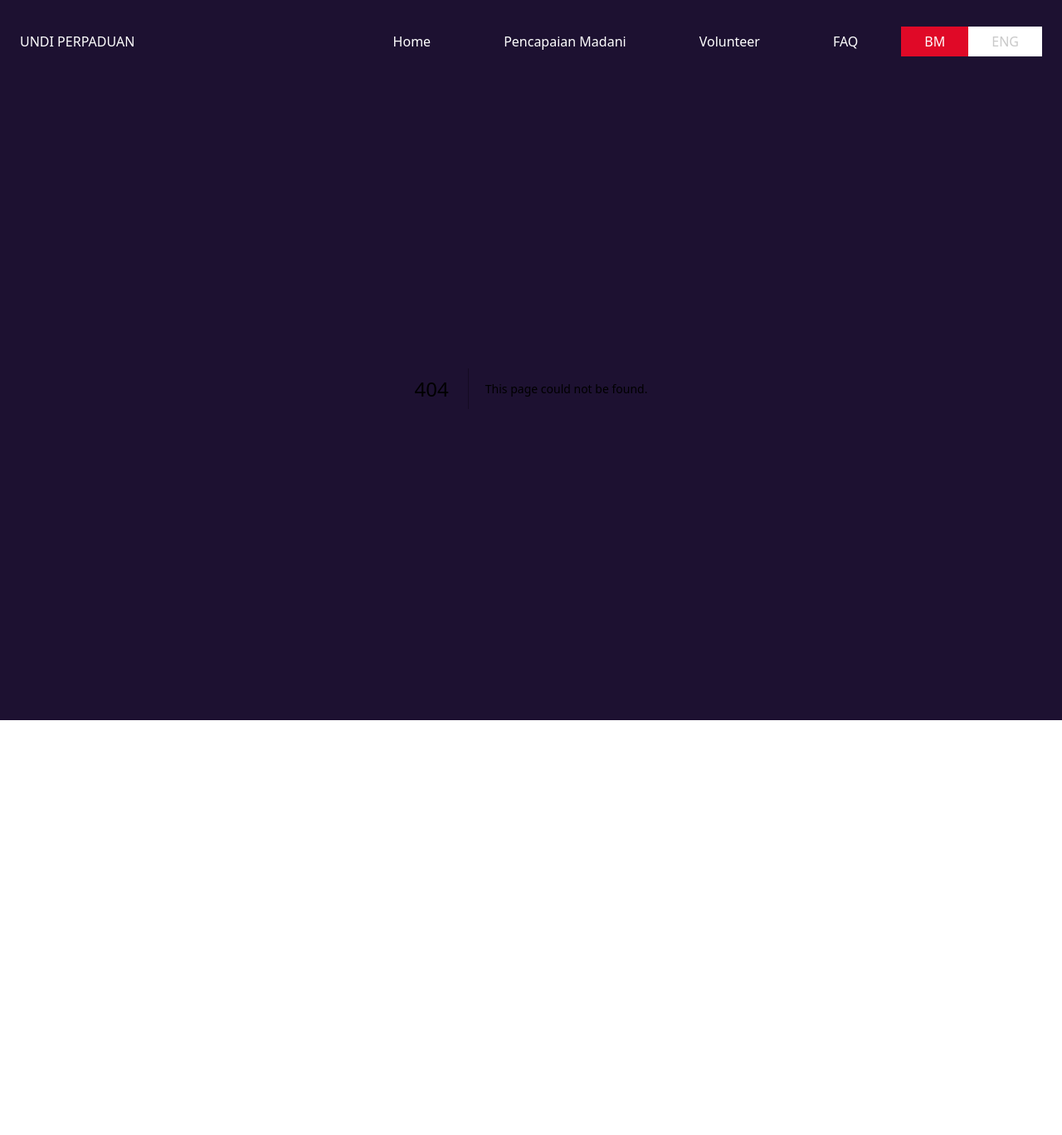
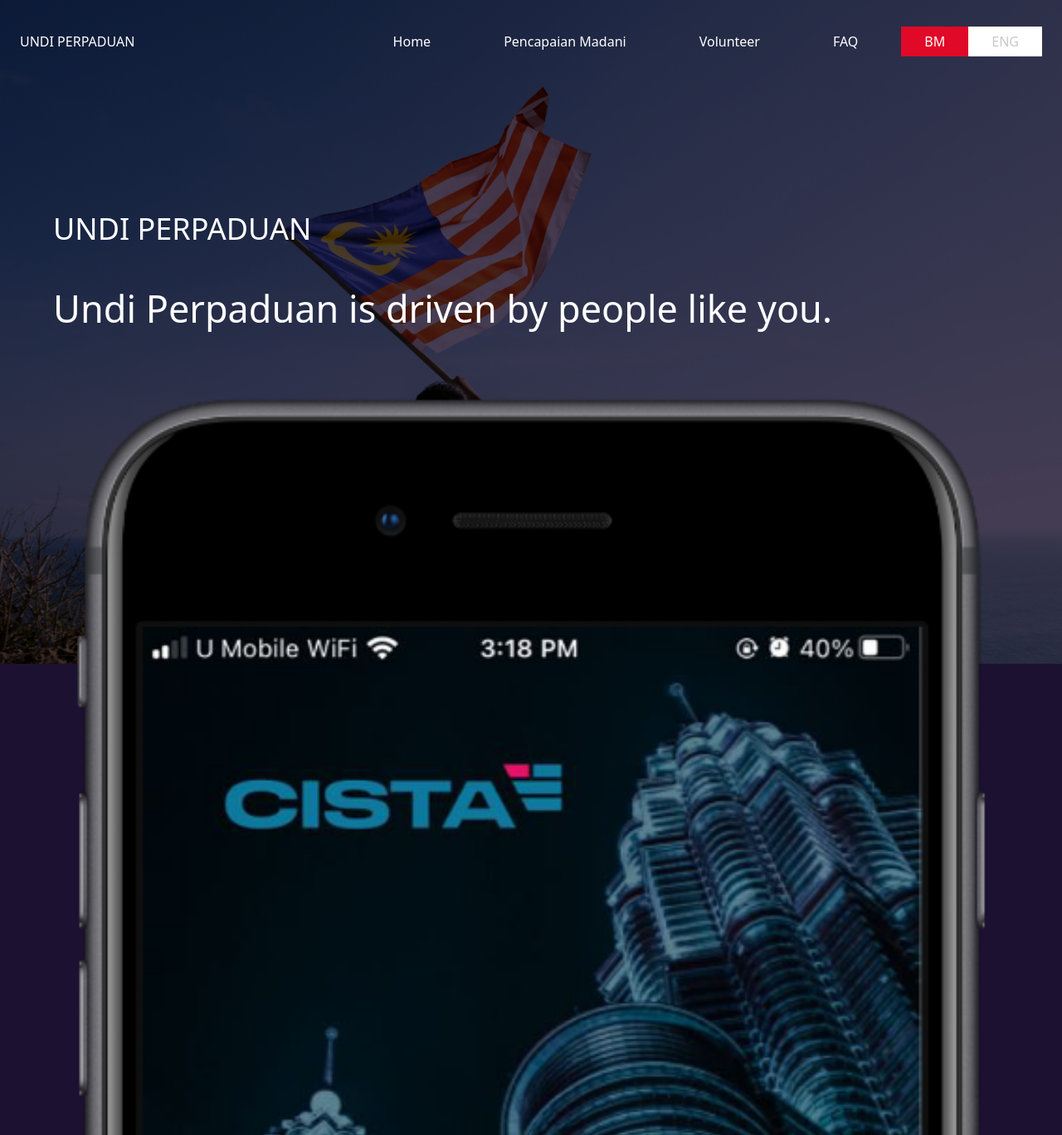
Before and after one commit to hafiyb/TMadani, a Next.js app: page /pencapaian in a window 1280 px wide. Before the commit this address had no page. Shown: the top 1368 px of the page at 83% size. Before the commit the page ends 868 px from the top, so only its background shows below. Built offline with nearby package versions, Linux system fonts and the light colour scheme; a web font is replaced by a local one.

Commit message:
feat: bugfix involving client component

```diff
--- a/src/app/layout.js
+++ b/src/app/layout.js
@@ -1,32 +1,19 @@
-'use client';
 import './globals.css';
 import { Inter } from 'next/font/google';
 import Navbar from './pages/navbar';
-import Footer from './pages/footer';
-import { useEffect, useState } from 'react';
-import NavbarMobile from './pages/navbarMobile';
 
 const inter = Inter({ subsets: ['latin'] });
 
 export const metadata = {
-  title: 'Create Next App',
+  title: 'Tawaran Madani',
   description: 'Generated by create next app',
 };
 
 export default function RootLayout({ children }) {
-  const [width, setWidth] = useState(0);
-
-  useEffect(() => {
-    setWidth(window.innerWidth);
-  });
   return (
     <html className='flex flex-col' lang='en'>
       <body>
-        {width >= 1280 ? (
         <Navbar className='h-auto'>{children}</Navbar>
-        ) : (
-          <NavbarMobile className='h-auto'>{children}</NavbarMobile>
-        )}
       </body>
     </html>
   );
--- a/src/app/pages/footer.js
+++ b/src/app/pages/footer.js
@@ -7,7 +7,7 @@
         <div className="mb-20 text-xs">SITEMAP</div>
         <div className="flex flex-col mb-24 gap-3">
           <Link href='/'>Home</Link>
-          <Link href='/'>Tawaran Perpaduan</Link>
+          <Link href='/'>Pencapaian Madani</Link>
           <Link href='/volunteer'>Volunteer</Link>
           <Link href='/faq'>FAQs</Link>
         </div>
--- a/src/app/pages/navbar.js
+++ b/src/app/pages/navbar.js
@@ -1,27 +1,45 @@
 'use client';
 
 import Link from 'next/link';
-import { useState } from 'react';
+import { useEffect, useState } from 'react';
+import NavbarMobile from './navbarMobile';
 
 const Navbar = ({ children }) => {
   const [language, setLanguage] = useState(0);
 
-  return (
+  const [width, setWidth] = useState(0);
+
+  useEffect(() => {
+    setWidth(window.innerWidth);
+  });
+  return width >= 1280 ? (
     <div className='flex min-w-full justify-center bg-tp-darkBlue bg-cover'>
       <div className='relative min-h-screen w-full items-start justify-center '>
         <div className='flex flex-row pt-8 px-6 w-full items-center justify-between'>
           <h6 className='text-tp-white z-50'>UNDI PERPADUAN</h6>
           <div className='flex flex-row align-middle justify gap-4 h-9 z-50'>
-            <Link href="/home" className='hover:bg-tp-gray text-tp-white rounded-3xl py-3 px-9 font-ClashDisplay items-center flex'>
+            <Link
+              href='/home'
+              className='hover:bg-tp-gray text-tp-white rounded-3xl py-3 px-9 font-ClashDisplay items-center flex'
+            >
               Home
             </Link>
-            <button className='hover:bg-tp-gray text-tp-white rounded-3xl py-3 px-9 font-ClashDisplay items-center flex'>
+            <Link
+              href='/pencapaian'
+              className='hover:bg-tp-gray text-tp-white rounded-3xl py-3 px-9 font-ClashDisplay items-center flex'
+            >
               Pencapaian Madani
-            </button>
-            <Link href="/volunteer" className='hover:bg-tp-gray text-tp-white rounded-3xl py-3 px-9 font-ClashDisplay items-center flex'>
+            </Link>
+            <Link
+              href='/volunteer'
+              className='hover:bg-tp-gray text-tp-white rounded-3xl py-3 px-9 font-ClashDisplay items-center flex'
+            >
               Volunteer
             </Link>
-            <Link href='/faq' className='hover:bg-tp-gray text-tp-white rounded-3xl py-3 px-9 font-ClashDisplay items-center flex'>
+            <Link
+              href='/faq'
+              className='hover:bg-tp-gray text-tp-white rounded-3xl py-3 px-9 font-ClashDisplay items-center flex'
+            >
               FAQ
             </Link>
             <div className='bg-tp-white flex flex-row'>
@@ -51,6 +69,8 @@
         <div className='w-full  '>{children}</div>
       </div>
     </div>
+  ) : (
+    <NavbarMobile className='h-auto'>{children}</NavbarMobile>
   );
 };
 
--- a/src/app/pages/navbarMobile.js
+++ b/src/app/pages/navbarMobile.js
@@ -24,7 +24,7 @@
             <Link href='/home' onClick={() => setShowMenu(false)}>
               Home
             </Link>
-            <Link href='/' onClick={() => setShowMenu(false)}>
+            <Link href='/pencapaian' onClick={() => setShowMenu(false)}>
               Pencapaian Madani
             </Link>
             <Link href='/volunteer' onClick={() => setShowMenu(false)}>
--- /dev/null
+++ b/src/app/pencapaian/page.js
@@ -0,0 +1,123 @@
+'use client';
+import { useEffect, useState } from 'react';
+import Footer from '../pages/footer';
+import FooterMobile from '../pages/footerMobile';
+
+const Volunteer = () => {
+  const [width, setWidth] = useState(0);
+  const [activePencapaian, setActivePencapaian] = useState(false);
+
+  useEffect(() => {
+    setWidth(window.innerWidth);
+  });
+
+  return width > 1280 ? (
+    // ========================================================================================================================================
+    // ========================================================================================================================================
+    // web version here
+    // ========================================================================================================================================
+    // ========================================================================================================================================
+    <div className='flex flex-col justify-center min-h-full min-w-full absolute top-0'>
+      <div
+        className='relative w-full h-screen bg-cover flex flex-col  text-tp-white p-[5%]'
+        style={{ backgroundImage: 'url(images/volunteer1.png)' }}
+      >
+        <div className='flex justify-end items-start'>
+          <div className='w-[50%] text-title p-[10%]'>
+            The Madani Government has administered Malaysia for just over 6
+            months.
+          </div>
+          <div className='w-[50%] text-2xl/[40px] p-[10%]'>
+            In that short period, multiple initiatives have been rolled out to
+            address the economic pressures that currently weigh down on the
+            Malaysian rakyat.
+            <br />
+            <br />
+            The following snapshot outlines relevant initiatives that the Madani
+            Government has already undertaken to help enable dignified work,
+            dignified wages, and a dignified life
+          </div>
+        </div>
+        <div className=' w-full text-hero text-tp-white bottom-[10%]'>
+          Pencapaian Madani.
+        </div>
+      </div>
+      <div className='flex flex-col bg-tp-white text-tp-dark items-center '>
+        <div className='text-title px-[25%] py-32 text-center'>
+          If these policy objectives resonate with you, undilah perpaduan.
+        </div>
+        <div className='flex flex-row'>
+          <div className='  flex flex-col gap-5'>
+            <button
+              onClick={() => setActivePencapaian(0)}
+              className={` ${
+                activePencapaian === 0 ? 'bg-tp-red' : 'bg-tp-gray'
+              } py-5 px-10 text-2xl rounded-full justify-center items-center  `}
+            >
+              Jobs
+            </button>
+            <button
+              onClick={() => setActivePencapaian(1)}
+              className={` ${
+                activePencapaian === 1 ? 'bg-tp-red' : 'bg-tp-gray'
+              } py-5 px-10 text-2xl rounded-full justify-center items-center `}
+            >
+              Cost of Living
+            </button>
+            <button
+              onClick={() => setActivePencapaian(1)}
+              className={` ${
+                activePencapaian === 2 ? 'bg-tp-red' : 'bg-tp-gray'
+              } py-5 px-10 text-2xl rounded-full justify-center items-center `}
+            >
+              Infrastructure
+            </button>
+            <button
+              onClick={() => setActivePencapaian(1)}
+              className={` ${
+                activePencapaian === 3 ? 'bg-tp-red' : 'bg-tp-gray'
+              } py-5 px-10 text-2xl rounded-full justify-center items-center `}
+            >
+              Welfare
+            </button>
+          </div>
+        </div>
+      </div>
+      <Footer />
+    </div>
+  ) : (
+    // ========================================================================================================================================
+    // ========================================================================================================================================
+    // mobile version here
+    // ========================================================================================================================================
+    // ========================================================================================================================================
+    <div className='flex flex-col justify-center min-h-full min-w-full absolute top-0'>
+      {/* ======================================================================================================================================== */}
+      {/* HERO */}
+      {/* ======================================================================================================================================== */}
+      <div
+        className='relative w-full h-screen bg-cover bg-center text-tp-white py-[20%] px-[5%] flex flex-col justify-between'
+        style={{ backgroundImage: 'url(images/volunteer1.png)' }}
+      >
+        <div className='mb-14'>
+          <div className='text-4xl mb-10'>UNDI PERPADUAN</div>
+          <div className='text-title'>
+            Undi Perpaduan is driven by people like you.
+          </div>
+        </div>
+        <img src='images/homeSection2-2.png' />
+      </div>
+      <div className='bg-tp-darkBlue flex flex-col text-tp-white px-[10%] pt-80 '>
+        <div className='text-xl'>
+          If you would like to join our field teams — calling fence-sitters &
+          canvassing, training to become PACAs — download the CISTA App and
+          register today. Perpaduan is driven by people like you.
+        </div>
+        <img className='my-10' src='images/homeSection2-3.png' />
+      </div>
+      <FooterMobile />
+    </div>
+  );
+};
+
+export default Volunteer;
```
Also changed, not shown: src/app/faq/page.js (+9 -7 lines).
